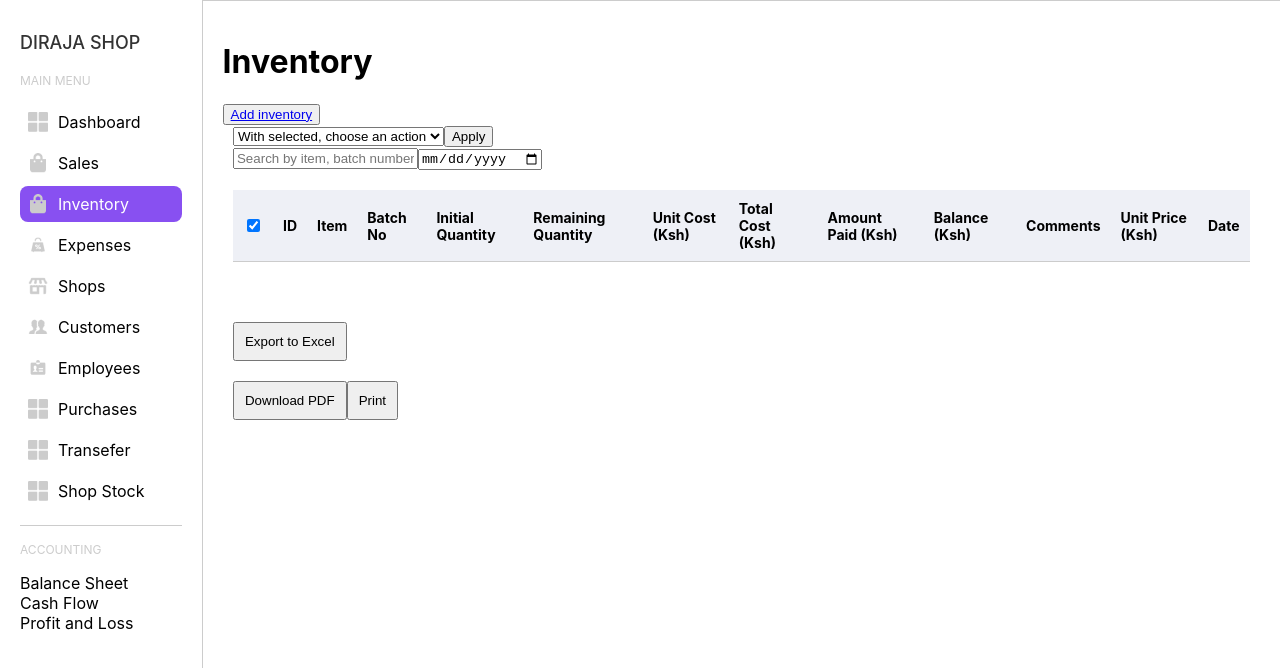
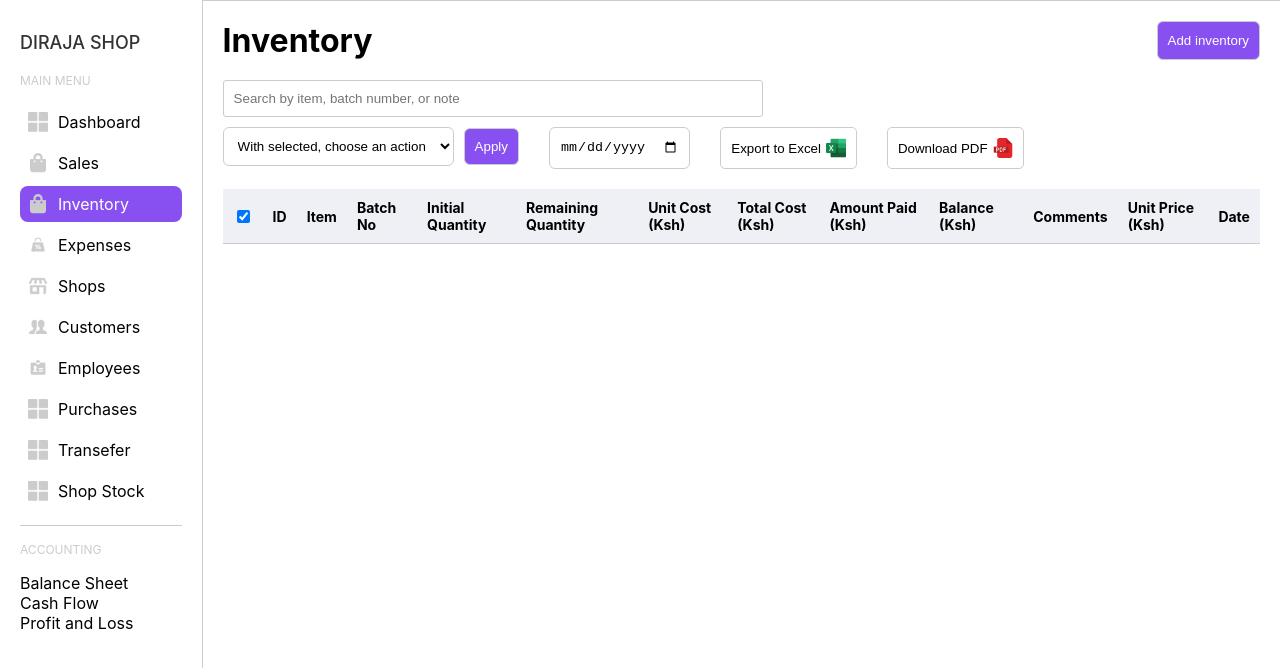
Before and after one commit to Erickkirui/DIRAJA, a React (Create React App) app in the folder dirajafront/: page /allinventory in a window 1280 px wide. Shown: the top 668 px of the page. Built offline with nearby package versions, Linux system fonts and the light colour scheme.

Commit message:
styled the inventory pag

```diff
--- a/dirajafront/src/Components/Download/DownloadPDF.js
+++ b/dirajafront/src/Components/Download/DownloadPDF.js
@@ -98,16 +98,33 @@ const DownloadPDF = ({ tableId, fileName }) => {
     <div>
       <button
         onClick={generatePDF}
-        style={{ marginTop: "20px", padding: "10px", cursor: "pointer" }}
+        style={{
+          backgroundColor: 'transparent', // No background color
+          padding: '10px', // Padding of 10px
+          border: '1px solid #ccc', // 1px solid border with color #cc
+          display: 'flex', // Flex to align items
+          alignItems: 'center', // Center items vertically
+          borderRadius: '5px',
+        }}
+
       >
         Download PDF
+        <img
+        src='/images/pdf.png'
+        alt="Export Icon"
+        style={{
+          width: '20px', // Width of 20px
+          height: '20px', // Height of 20px
+          marginLeft: '5px', // Margin to space the image from the text
+        }}
+      />
       </button>
-      <button
+      {/* <button
         onClick={printTable}
-        style={{ marginTop: "20px", padding: "10px", cursor: "pointer" }}
+
       >
         Print
-      </button>
+      </button> */}
     </div>
   );
 };
--- a/dirajafront/src/Components/Download/ExportExcel.js
+++ b/dirajafront/src/Components/Download/ExportExcel.js
@@ -36,8 +36,27 @@ const ExportExcel = ({ data, fileName, sheetName = "Sheet1" }) => {
   };
 
   return (
-    <button onClick={exportToExcel} style={{ marginTop: "20px", padding: "10px", cursor: "pointer" }}>
+    <button
+      onClick={exportToExcel}
+      style={{
+        backgroundColor: 'transparent', // No background color
+        padding: '10px', // Padding of 10px
+        border: '1px solid #ccc', // 1px solid border with color #cc
+        display: 'flex', // Flex to align items
+        alignItems: 'center', // Center items vertically
+        borderRadius: '5px',
+      }}
+    >
       Export to Excel
+      <img
+        src='/images/office365.png'
+        alt="Export Icon"
+        style={{
+          width: '20px', // Width of 20px
+          height: '20px', // Height of 20px
+          marginLeft: '5px', // Margin to space the image from the text
+        }}
+      />
     </button>
   );
 };
--- a/dirajafront/src/Components/GetAllExpense.js
+++ b/dirajafront/src/Components/GetAllExpense.js
@@ -107,6 +107,11 @@ const Expenses = () => {
 
   return (
     <div className="expenses-container">
+      <div className="export-buttons">
+        <ExportExcel data={expenses} fileName="ExpensesData" />
+        <DownloadPDF tableId="expenses-table" fileName="ExpensesData" />
+      </div>
+
       <div className="actions">
         <select onChange={(e) => setSelectedAction(e.target.value)} value={selectedAction}>
           <option value="">With selected, choose an action</option>
@@ -180,10 +185,7 @@ const Expenses = () => {
         </tbody>
       </table>
 
-      <div className="export-buttons">
-        <ExportExcel data={expenses} fileName="ExpensesData" />
-        <DownloadPDF tableId="expenses-table" fileName="ExpensesData" />
-      </div>
+
 
       <div className="pagination">
         {Array.from({ length: Math.ceil(filteredExpenses.length / itemsPerPage) }, (_, index) => (
--- a/dirajafront/src/Components/GetInventory.js
+++ b/dirajafront/src/Components/GetInventory.js
@@ -102,23 +102,27 @@ const Inventory = () => {
   return (
     <div className="inventory-container">
       {/* Action Selection and Buttons */}
+      <input
+            type="text"
+            placeholder="Search by item, batch number, or note"
+            value={searchTerm}
+            onChange={(e) => setSearchTerm(e.target.value)}
+            className="search-bar"
+          />
+
+     <div className='actions-container'>
         <div className="actions">
             <select onChange={(e) => setSelectedAction(e.target.value)} value={selectedAction}>
               <option value="">With selected, choose an action</option>
+              <option value="distribute">Distribute</option>
               <option value="delete">Delete</option>
-          <option value="distribute">Distribute</option>
+
             </select>
             <button onClick={handleAction} className="action-button">Apply</button>
           </div>
 
           {/* Search and Date Filter */}
-      <input
-        type="text"
-        placeholder="Search by item, batch number, or note"
-        value={searchTerm}
-        onChange={(e) => setSearchTerm(e.target.value)}
-        className="search-input"
-      />
+
 
           <input
             type="date"
@@ -126,6 +130,10 @@ const Inventory = () => {
             onChange={(e) => setSelectedDate(e.target.value)}
             className="date-picker"
           />
+
+        <ExportExcel inventory={inventory} />
+        <DownloadPDF inventory={inventory} />
+     </div>
 
       {/* Distribute Inventory Modal */}
       {showModal && (
@@ -203,8 +211,7 @@ const Inventory = () => {
       </div>
 
       {/* Download Buttons */}
-      <ExportExcel inventory={inventory} />
-      <DownloadPDF inventory={inventory} />
+
     </div>
   );
 };
--- a/dirajafront/src/Components/GetSales.js
+++ b/dirajafront/src/Components/GetSales.js
@@ -78,6 +78,7 @@ const Sales = () => {
             setCurrentPage(1);
           }}
         />
+
         <input
           type="date"
           className="date-filter"
--- a/dirajafront/src/Pages/InventoryPage.js
+++ b/dirajafront/src/Pages/InventoryPage.js
@@ -6,8 +6,10 @@ import { Link } from 'react-router-dom';
 function InventoryPage() {
   return (
     <div>
+        <div className='header-container'>
         <h1>Inventory</h1>
-        <button><Link to="/newinventory">Add inventory</Link></button>
+        <button className='add-button'><Link to="/newinventory">Add inventory</Link></button>
+        </div>
         <Inventory/>
 
     </div>
--- a/dirajafront/src/Styles/inventory.css
+++ b/dirajafront/src/Styles/inventory.css
@@ -1,7 +1,50 @@
-.inventory-container {
-    width: 98%;
-    margin: 0 auto;
-  }
+.header-container{
+  display: flex;
+  justify-content: space-between;
+  margin-bottom: 20px;
+}
+.date-picker{
+
+  padding: 10px;
+  border: 1px solid  #ccc;
+  border-radius: 6px;
+
+}
+.actions select {
+  padding: 10px;
+  border: 1px solid  #ccc;
+  border-radius: 6px;
+  background-color: #fff;
+
+}
+.actions button {
+  margin-left: 10px;
+  background-color: var(--primary);
+  padding: 10px;
+  border: 1px solid  #ccc;
+  border-radius: 6px;
+  color: #fff;
+}
+.actions-container{
+  display: flex;
+  gap: 30px;
+  margin-top: 10px;
+  margin-bottom: 10px;
+}
+.add-button{
+  background-color: var(--primary);
+  padding: 10px;
+  border: 1px solid  #ccc;
+  border-radius: 6px;
+  color: #fff;
+}
+.header-container a{
+  text-decoration: none;
+  color: #fff;
+}
+.header-container h1{
+  margin: 0;
+}
 
  .inventory-container h2 {
     text-align: left;
```
Also changed, not shown: dirajafront/public/images/office365.png (added), dirajafront/public/images/pdf.png (added). Lines whose indentation alone changed are shown as unchanged.
